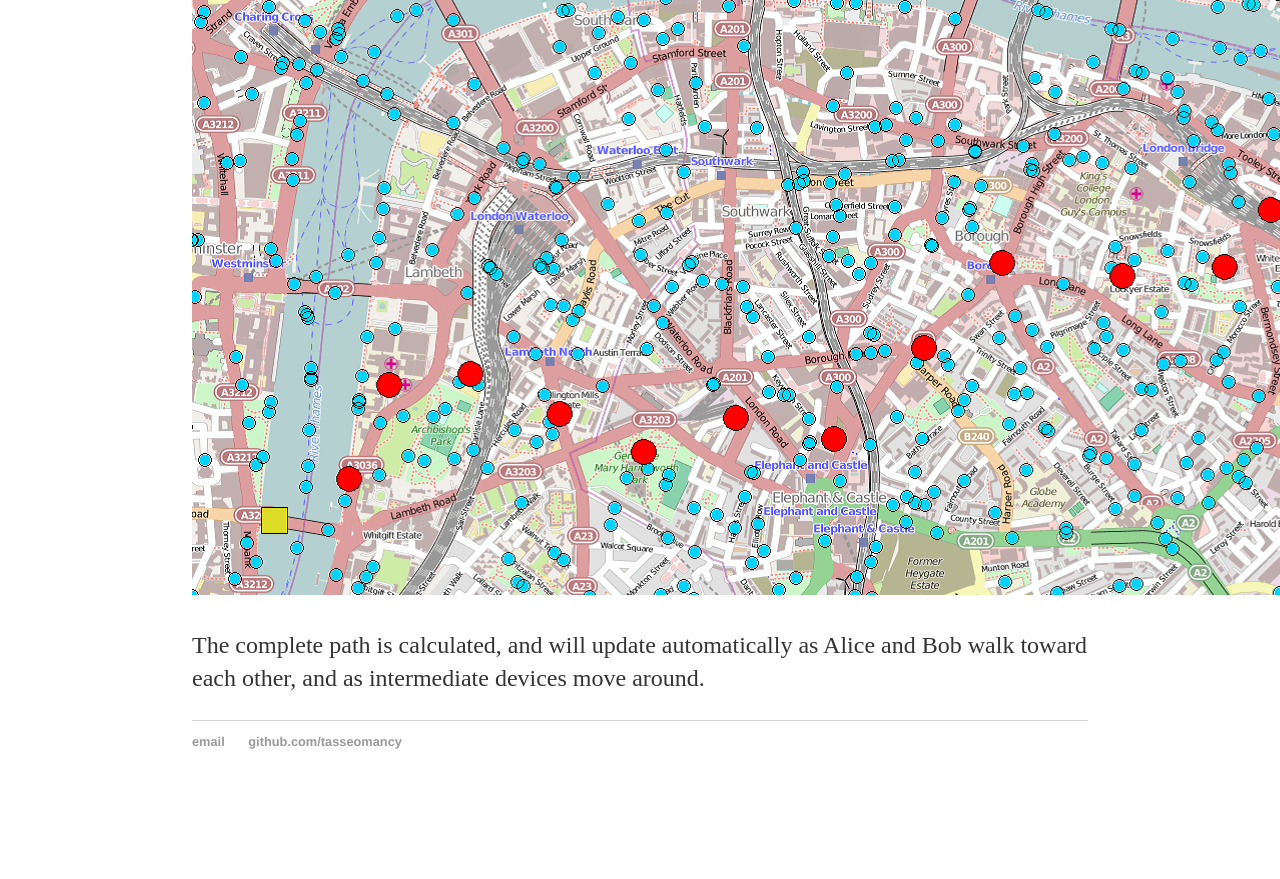
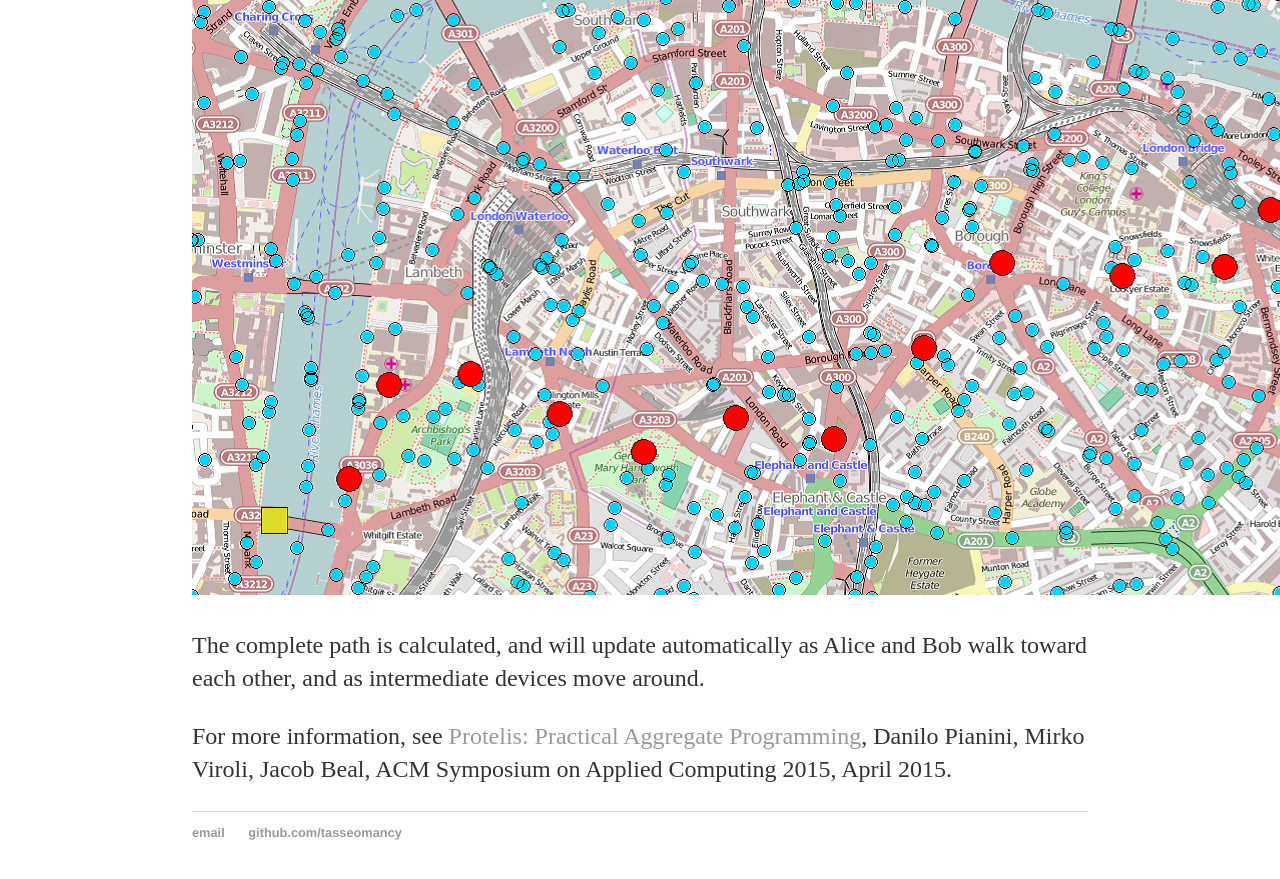
Before and after one commit to tasseomancy/tasseomancy.github.io, a Jekyll site: the page built from _posts/2018-02-07-peer-to-peer-route-planning.md, in a window 1280 px wide and 900 px high, scrolled down 4027 px. Shown: the top 879 px of the window. Built offline with Jekyll 4.4.1, drawn with Linux system fonts in a browser that asks for light colours; before the commit the page ends 4836 px from its top, so only the background shows below that.

Commit message:
Update 2018-02-07-peer-to-peer-route-planning.md

```diff
--- a/_posts/2018-02-07-peer-to-peer-route-planning.md
+++ b/_posts/2018-02-07-peer-to-peer-route-planning.md
@@ -58,3 +58,5 @@ No central information service is needed for peer-to-peer calculation of the sho
 ![map with blue and even more red dots](/images/peer-to-peer-4.png)
 
 The complete path is calculated, and will update automatically as Alice and Bob walk toward each other, and as intermediate devices move around.
+
+For more information, see <a href="http://jakebeal.com/Publications/SAC2015-Protelis.pdf">Protelis: Practical Aggregate Programming</a>, Danilo Pianini, Mirko Viroli, Jacob Beal, ACM Symposium on Applied Computing 2015, April 2015.
```
